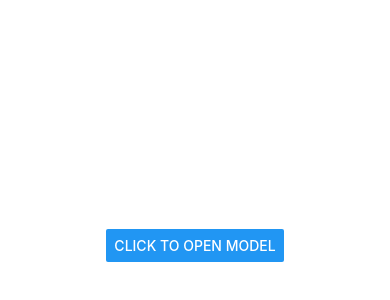
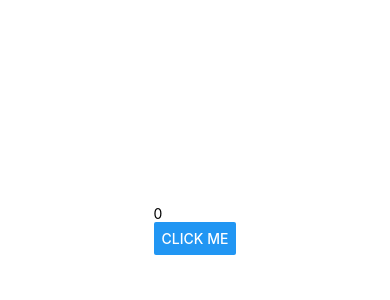
Before and after one commit to Gotmiku-2001/reactproject, a React Native app: screen / in a window 390 px wide. Shown: the part 192-492 px from the top of the page. Built offline with nearby package versions, Linux system fonts and the light colour scheme.

Commit message:
08-10-2022

```diff
--- a/App.js
+++ b/App.js
@@ -2,16 +2,16 @@
 import { StyleSheet, Text, View ,Button} from 'react-native'
 import React from 'react'
 // import LotsOfGreetings from './components/LotsOfGreetings'
-import MyCustomTextwith from './components/MyCustomTextwith'
+//  import MyCustomTextwith from './components/MyCustomTextwith'
 import Count from './components/Count'
-import InputText from './components/InputText'
+/* import InputText from './components/InputText'
 import UsernamePassword from './components/UserNameandPassword'
 import AlertComponent from './components/AlertComponent'
 import ImageWithTextInput from './components/ImageWithTextInput'
 import Touchable_Example from './components/Touchable_Example'
 import TouchablePractice from './components/TouchablePractice'
 import DynamicStyle from './components/DynamicStyle'
-import ModelExample from './components/ModelExample'
+import ModelExample from './components/ModelExample' */
 
 
 export default function App() {
@@ -21,14 +21,15 @@ export default function App() {
   return (
     <View style={styles.container}>
       {/* <Text>Button Example</Text>
-      <Button
+
+<Button
       color='purple'
       onPress={showData}
       title='click me'
       /> */}
       {/* <LotsOfGreetings/> */}
       {/* <MyCustomTextwith/> */}
-      {/* <Count/> */}
+       <Count/>
       {/* <InputText/> */}
      {/*  <UsernamePassword/> */}
     {/* <AlertComponent/> */}
@@ -37,7 +38,7 @@ export default function App() {
     {/* <Touchable_Example/> */}
     {/* <TouchablePractice/> */}
     {/* <DynamicStyle/> */}
-    <ModelExample/>
+   {/*  <ModelExample/> */}
     </View>
 
   )
--- a/components/Count.js
+++ b/components/Count.js
@@ -1,8 +1,21 @@
 import { View, Text,Button } from 'react-native'
-import React ,{useState} from 'react'
+import React ,{useEffect, useState} from 'react'
 
 const Count = () => {
     const [count,setCount] = useState(0);
+
+    useEffect(()=>{
+      console.log('use effectf 1');
+    })
+
+    useEffect(()=>{
+      console.log('use effectf 2');
+    },[count])
+
+    useEffect(()=>{
+      console.log('use effectf 3');
+    },[])
+
   return (
     <View>
       <Text>{count}</Text>
```
